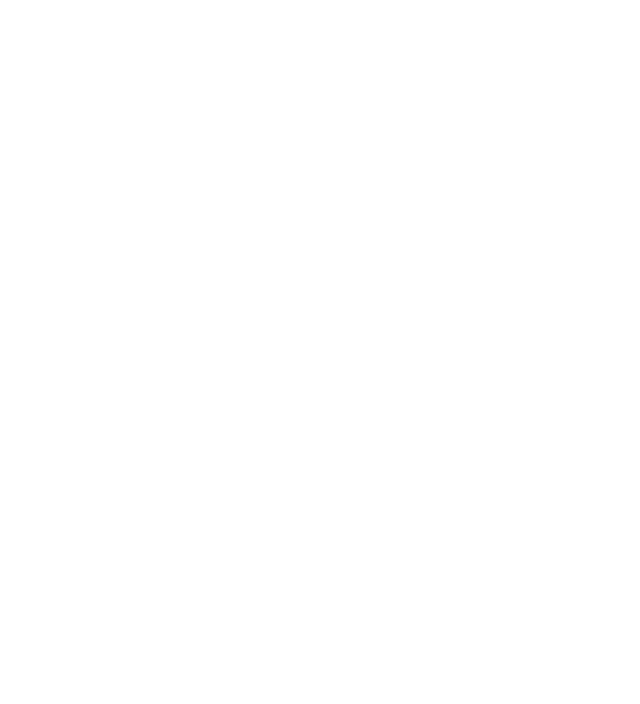
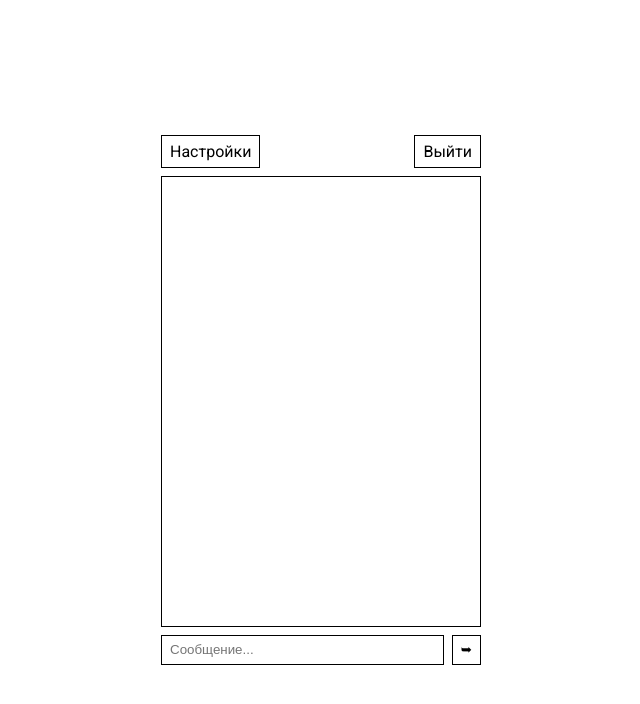
Before and after one commit to enotstitch/chat, a website built with Parcel: page index.html in a window 1280 px wide. Shown: the whole page, without its empty margins (319-959 px from the left). Built offline with nearby package versions, Linux system fonts and the light colour scheme.

Commit message:
Chat layout

```diff
--- a/css/main.css
+++ b/css/main.css
@@ -44,7 +44,7 @@ body {
 
 .container {
   margin: 0 auto;
-  padding: 0 15px;
+  padding: 15px;
   max-width: 1200px;
 }
 
@@ -79,3 +79,63 @@ img {
 .error {
   border: 2px var(--error-color) solid;
 }
+
+.chat__wrap {
+  display: flex;
+  flex-direction: column;
+  align-items: center;
+  justify-content: space-between;
+  max-width: 320px;
+  min-height: 530px;
+  width: 100%;
+  gap: 8px;
+}
+
+.chat__container {
+  display: flex;
+  align-items: center;
+  justify-content: center;
+  min-height: 100vh;
+}
+
+.chat__dialogue {
+  width: 100%;
+  min-height: 100%;
+  flex-grow: 1;
+  border: 1px solid var(--dark-color);
+  padding: 8px;
+}
+
+.chat__menu {
+  display: flex;
+  align-items: center;
+  justify-content: space-between;
+  width: 100%;
+}
+
+.chat__link {
+  padding: 6px 8px;
+  border: 1px solid var(--dark-color);
+}
+
+.chat__form {
+  display: flex;
+  align-items: center;
+  justify-content: space-between;
+  width: 100%;
+  gap: 8px;
+}
+
+.chat__input {
+  padding: 6px 8px;
+  border: 1px solid var(--dark-color);
+  line-height: 16px;
+}
+
+.chat__message {
+  flex-grow: 1;
+}
+
+.chat__send {
+  background-color: transparent;
+}
--- a/index.html
+++ b/index.html
@@ -10,7 +10,29 @@
   </head>
   <body>
     <div class="site-container">
-      <main class="main"></main>
+      <main class="main">
+        <div class="chat">
+          <div class="chat__container container">
+            <div class="chat__wrap">
+              <div class="chat__menu">
+                <a href="#" class="chat__link chat__settings link-reset"
+                  >Настройки</a
+                >
+                <a href="#" class="chat__link chat__exit link-reset">Выйти</a>
+              </div>
+              <div class="chat__dialogue dialogue"></div>
+              <form class="chat__form" action="#">
+                <input
+                  class="chat__input chat__message"
+                  type="text"
+                  placeholder="Сообщение..."
+                />
+                <input class="chat__input chat__send" type="submit" value="&#10149;" />
+              </form>
+            </div>
+          </div>
+        </div>
+      </main>
     </div>
   </body>
 </html>
```
